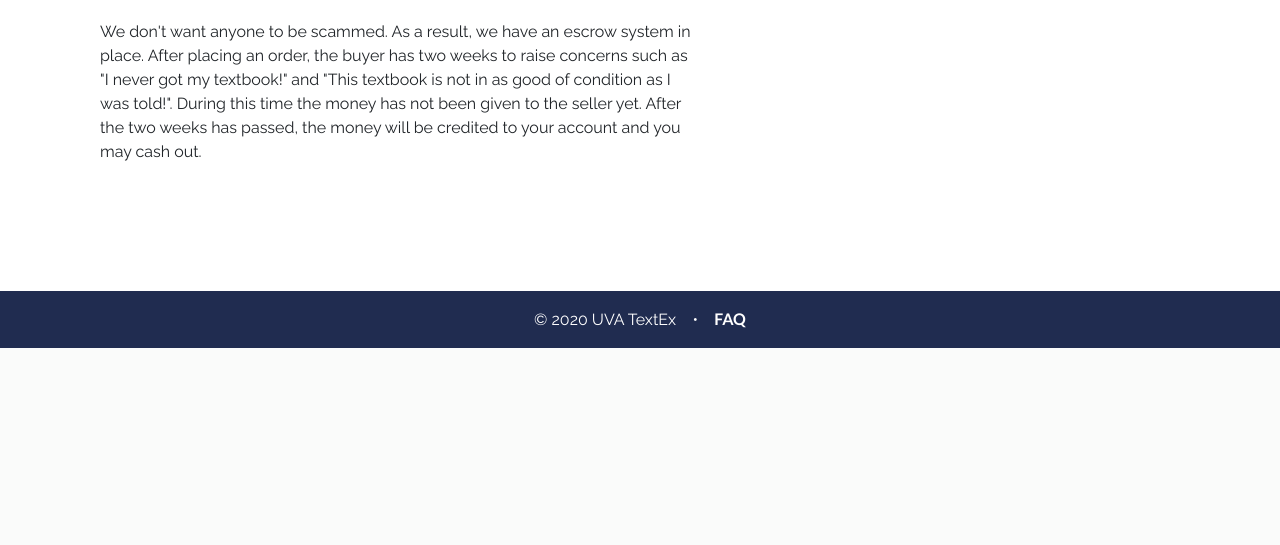
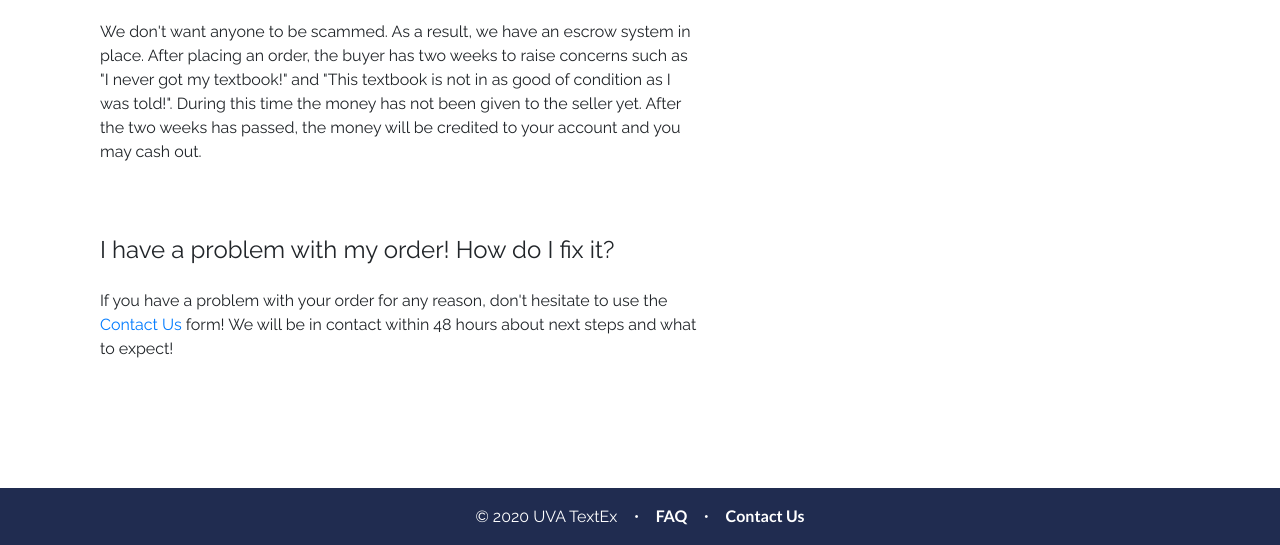
Before and after one commit to anlandu/textbook-exchange, a Django app: page /faq in a window 1280 px wide. Shown: the part 1720-2265 px from the top of the page. Before the commit the page ends 2068 px from the top, so only its background shows below. Run offline with Django 3.2, Linux system fonts and the light colour scheme; some libraries are stand-ins or nearby versions.

Commit message:
added contact us form

```diff
--- a/payments/views.py
+++ b/payments/views.py
@@ -3,7 +3,7 @@ from django.http import HttpResponseRedirect, HttpResponse, JsonResponse
 from textbook_exchange.models import ProductListing, User, PendingTransaction
 from django.contrib.auth.decorators import login_required
 from django.utils import timezone
-from django.core.mail import send_mail, EmailMultiAlternatives
+from django.core.mail import send_mail
 from textexc.settings import EMAIL_HOST_USER
 from django.template.loader import get_template
 from django.template import Context
--- a/textbook_exchange/forms.py
+++ b/textbook_exchange/forms.py
@@ -10,3 +10,8 @@ class SellForm(forms.Form):
     price = forms.DecimalField(label='Price (USD)', min_value=0.0, max_value=1000.0, widget=forms.NumberInput(attrs={'class': 'form-control'}))
     picture = forms.ImageField(label='Upload picture', widget=forms.FileInput(attrs={'class': 'form-control'}))
     comments = forms.CharField(label='Comments', required=False, max_length=500, widget=forms.Textarea(attrs={'class': 'form-control', 'rows': '3'}))
+
+class ContactForm(forms.Form):
+    subject = forms.CharField(label='Subject', max_length=100, widget=forms.TextInput(attrs={'class': 'form-control'}))
+    message = forms.CharField(label='Message', max_length=5000, widget=forms.Textarea(attrs={'class': 'form-control'}))
+    email = forms.EmailField(label="Reply Email Address", widget=forms.EmailInput(attrs={'class': 'form-control'}))
--- a/textbook_exchange/templates/textbook_exchange/base.html
+++ b/textbook_exchange/templates/textbook_exchange/base.html
@@ -101,6 +101,10 @@
                     &bull;       <!-- dot -->
                     &nbsp;&nbsp; <!-- tab -->
                     <a href="{% url 'exchange:faq' %}" class="uva uva-nav text-font" style="font-weight: 700; text-decoration: none;">FAQ</a>
+                    &nbsp;&nbsp; <!-- tab -->
+                    &bull;       <!-- dot -->
+                    &nbsp;&nbsp; <!-- tab -->
+                    <a href="{% url 'exchange:contact_us' %}" class="uva uva-nav text-font" style="font-weight: 700; text-decoration: none;">Contact Us</a>
                 </p>
             </footer>
         </div>
--- a/textbook_exchange/templates/textbook_exchange/faq.html
+++ b/textbook_exchange/templates/textbook_exchange/faq.html
@@ -90,5 +90,13 @@
         </p>
         <br/>
     </div>
+    <div>
+        <h4 class="mb-4">I have a problem with my order! How do I fix it?</h3>
+        <p class="mb-5">
+            If you have a problem with your order for any reason, don't hesitate to use the <a href="{% url 'exchange:contact_us' %}">Contact Us</a> form!
+            We will be in contact within 48 hours about next steps and what to expect!
+        </p>
+        <br/>
+    </div>
 </div>
 {% endblock %}
--- a/textbook_exchange/urls.py
+++ b/textbook_exchange/urls.py
@@ -17,6 +17,7 @@ urlpatterns = [
     path('login/', views.login_redirect_before, name="login"),
     path('login/redirect/', views.login_redirect_after, name="login_redirect"),
     path('sell/', views.sell_books, name='sellbooks'),
+    path('contact_us/', views.contact_us, name='contact_us'),
     path('accounts/', login_required(views.AccountCurrentListings.as_view(), redirect_field_name='login_redirect_target', login_url="/login/"), name='account_page'),
     path('accounts/past_posts', login_required(views.AccountPastListings.as_view(), redirect_field_name='login_redirect_target', login_url="/login/"), name='past_posts'),
     path('accounts/messages', views.account_page_messages, name='messages'),
--- a/textbook_exchange/views.py
+++ b/textbook_exchange/views.py
@@ -5,12 +5,14 @@ from django.core.exceptions import ObjectDoesNotExist
 from django.contrib.auth.decorators import login_required
 from django.contrib import messages
 import json, itertools, functools, requests, os, cloudinary.uploader
-from .forms import SellForm
+from .forms import SellForm, ContactForm
 from .models import ProductListing, Class, Textbook, Class
 from paypalpayoutssdk.core import PayPalHttpClient, SandboxEnvironment
 from paypalpayoutssdk.payouts import PayoutsPostRequest
 from paypalhttp import HttpError
 from datetime import datetime
+from django.core.mail import mail_admins
+from textexc.settings import EMAIL_HOST_USER
 
 
 os.environ["CLOUDINARY_URL"]="cloudinary://348783216512488:nPXIA343WzNVngfkykW-I7XkGgE@dasg2ntne"
@@ -325,3 +327,18 @@ def cashout(request):
             # Something went wrong server-side
             print (ioe.status_code)
     return HttpResponseRedirect(reverse('exchange:account_page') + "?status=cashout_success")
+
+def contact_us(request):
+    if request.method == 'POST':
+        form = ContactForm(request.POST)
+        if form.is_valid():
+            cleaned_data = form.cleaned_data
+
+            mail_admins(cleaned_data['subject'], 'Reply To: ' + cleaned_data['email'] + "\n" + cleaned_data['message'], fail_silently=False)
+
+            return HttpResponseRedirect('/contact_us?sent=True')
+        else:
+            return render(request, "textbook_exchange/contact_us.html", context={'form':form})
+            # raise forms.ValidationError("Please fill in all fields in red.")
+    else:
+        return render(request, 'textbook_exchange/contact_us.html', context={'form': ContactForm, 'sent': 'sent' in request.GET})
--- a/textexc/settings.py
+++ b/textexc/settings.py
@@ -168,5 +168,6 @@ EMAIL_HOST_PASSWORD = 'Sherriff2020!'
 EMAIL_PORT = 587
 EMAIL_USE_TLS = True
 EMAIL_USE_SSL = False
+ADMINS = [('Pineapple Seals Admin', 'pineappleseals@gmail.com')]
 
 django_heroku.settings(locals())
```
Also changed, not shown: textbook_exchange/templates/textbook_exchange/contact_us.html (added, +16 -0 lines).
